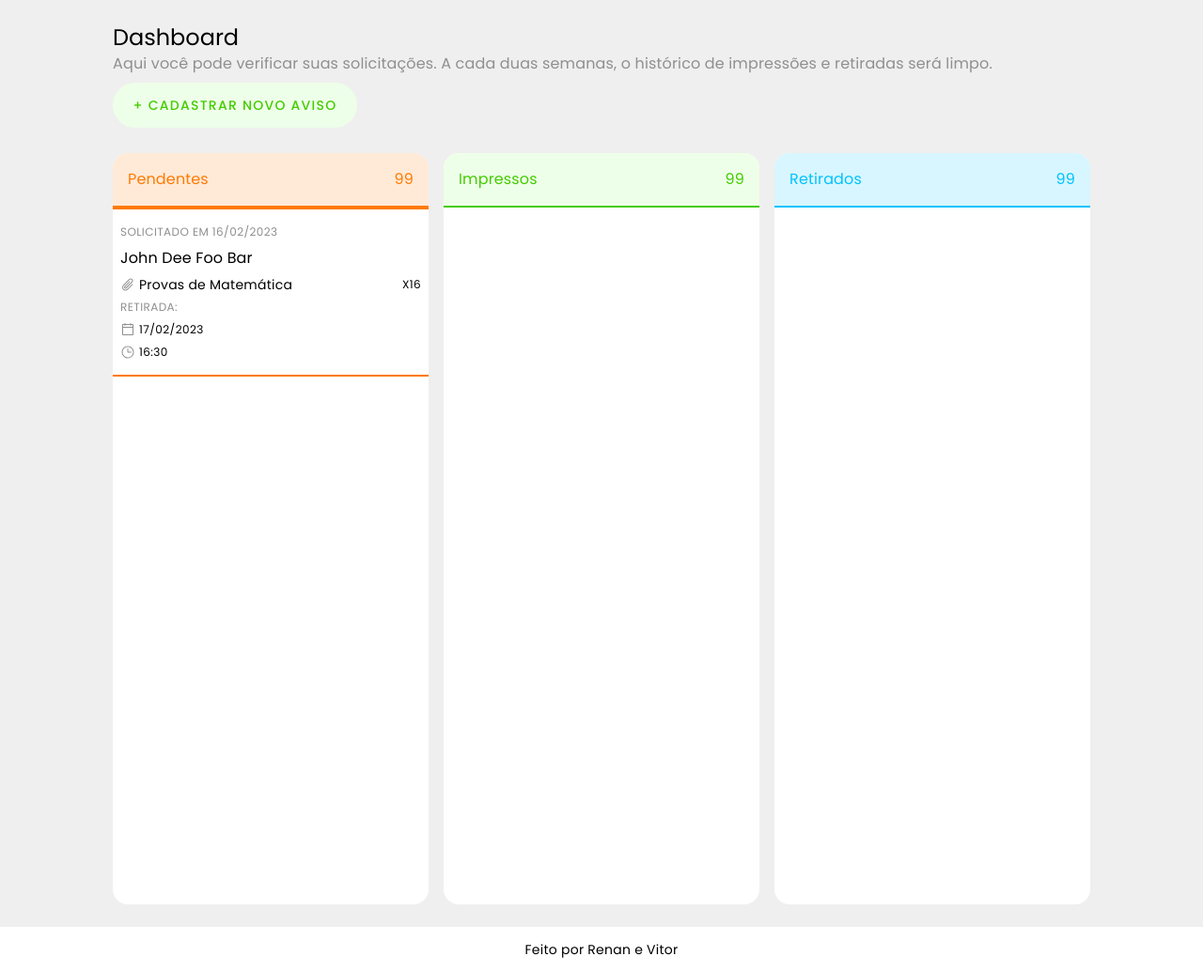
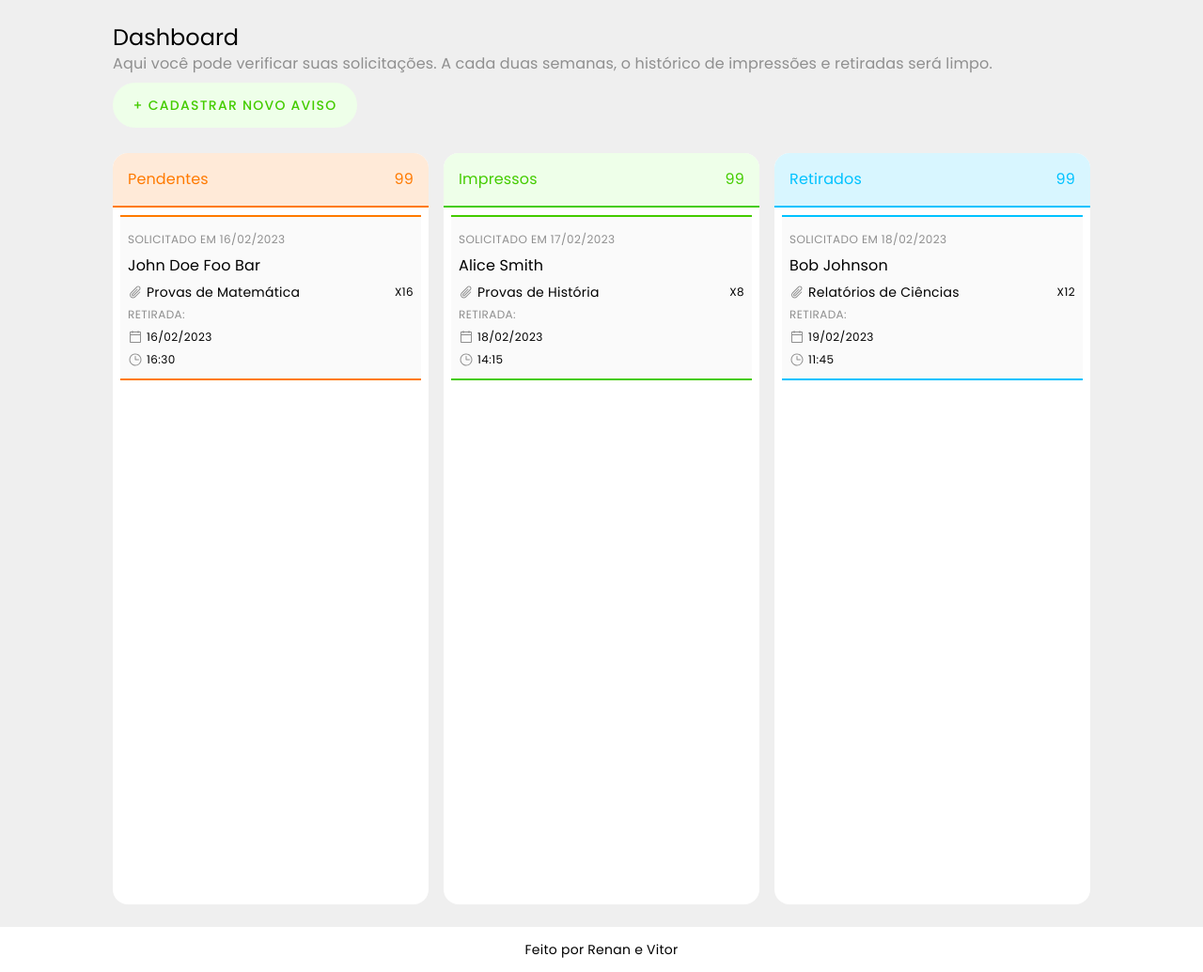
Before and after one commit to RenanMaestrya/SGFI, a Django app: page /dashboard/ in a window 1280 px wide. Shown: the part 80-1115 px from the top of the page at 94% size. Run offline with Django 4.2, Linux system fonts and the light colour scheme.

Commit message:
feat: add dynamic card, add card context, fix overflowing issues

```diff
--- a/SGFI/apps/core/views.py
+++ b/SGFI/apps/core/views.py
@@ -10,7 +10,39 @@ def form(request):
 
 def dashboard(request):
     role = 'admin'
-    return render(request, 'apps/core/pages/dashboard.html', { 'role': role })
+    data = [
+        {
+            'id': 1,
+            'requested_at': '16/02/2023',
+            'requested_by': 'John Doe Foo Bar',
+            'attachment': 'Provas de Matemática',
+            'attachment_count': 16,
+            'withdraw_date': '16/02/2023',
+            'withdraw_time': '16:30',
+            'status': 'pending',
+        },
+        {
+            'id': 2,
+            'requested_at': '17/02/2023',
+            'requested_by': 'Alice Smith',
+            'attachment': 'Provas de História',
+            'attachment_count': 8,
+            'withdraw_date': '18/02/2023',
+            'withdraw_time': '14:15',
+            'status': 'printed',
+        },
+        {
+            'id': 3,
+            'requested_at': '18/02/2023',
+            'requested_by': 'Bob Johnson',
+            'attachment': 'Relatórios de Ciências',
+            'attachment_count': 12,
+            'withdraw_date': '19/02/2023',
+            'withdraw_time': '11:45',
+            'status': 'withdrawn',
+        },
+    ]
+    return render(request, 'apps/core/pages/dashboard.html', { 'role': role, 'requests': data })
 
 def history(request):
     return render(request, 'apps/core/pages/history.html')
--- a/SGFI/static/css/components/card.css
+++ b/SGFI/static/css/components/card.css
@@ -3,7 +3,20 @@
     flex-direction: column;
     gap: 8px;
     padding: 16px 8px;
+    background-color: var(--neutral-50);
+    max-height: 140px;
+}
+
+.pending {
     border-block: 2px solid #FF7A00;
+}
+
+.printed {
+    border-block: 2px solid var(--brand-500);
+}
+
+.withdrawn {
+    border-block: 2px solid #00C2FF;
 }
 
 .label {
@@ -12,6 +25,13 @@
     margin: 0;
 }
 
+.attachment {
+    max-width: 100%; /* Adjust this value as needed */
+    white-space: nowrap;
+    overflow: hidden;
+    text-overflow: ellipsis;
+}
+
 .row {
     display: flex;
     align-items: center;
--- a/SGFI/static/css/main.css
+++ b/SGFI/static/css/main.css
@@ -153,6 +153,7 @@
 body,
 html {
   background-color: var(--neutral-background);
+  min-height: 100vh;
 }
 
 .global-wrapper {
@@ -172,6 +173,15 @@ html {
   width: 100%;
 }
 
+.global-container-no-padding {
+  box-sizing: border-box;
+  display: flex;
+  flex-direction: column;
+  align-items: center;
+  max-width: 1040px;
+  width: 100%;
+}
+
 /* Responsive styles using media queries */
 @media screen and (max-width: 1024px) {
   .global-container {
--- a/SGFI/static/css/pages/dashboard.css
+++ b/SGFI/static/css/pages/dashboard.css
@@ -10,18 +10,29 @@
     flex-direction: row;
     justify-content: space-between;
     width: 100%;
-    gap: 16px
+    gap: 16px;
+    overflow-x: auto;
+    overflow-y: hidden;
 }
 
 .kanban {
+    min-width: 300px;
     width: 100%;
     height: 100vh;
     background-color: var(--neutral-white);
     border-radius: 16px;
-
 }
 
-.header {
+.kanban-content {
+    flex: 1;
+    display: flex;
+    flex-direction: column;
+    gap: 16px;
+    padding: 8px;
+    height: 100%;
+}
+
+.kanban-header {
     flex: 1;
     height: 56px;
     display: flex;
--- a/SGFI/templates/apps/core/card.html
+++ b/SGFI/templates/apps/core/card.html
@@ -1,24 +1,24 @@
 {% load static %}
 
-<div class="container">
-    <span class="label caption">solicitado em 16/02/2023</span>
+<div class="container {{ data.status }}">
+    <span class="label caption">solicitado em {{ data.requested_at }}</span>
 
-    <h3 id="requester" class="subtitle-1">John Dee Foo Bar</h3>
+    <h3 id="requester" class="subtitle-1">{{ data.requested_by }}</h3>
     <div class="row" style="justify-content: space-between;">
         <div class="row">
             <img src="{% static 'assets/paperclip.svg' %}" alt="Ícone de anexo">
-            <span class="body-2">Provas de Matemática</span>
+            <span class="body-2 attachment">{{ data.attachment }}</span>
         </div>
-        <span class="caption">x16</span>
+        <span class="caption">x{{ data.attachment_count }}</span>
     </div>
 
     <span class="label caption">retirada:</span>
     <div class="row">
         <img src="{% static 'assets/calendar.svg' %}" alt="Ícone de calendário">
-        <p class="caption">17/02/2023</p>
+        <p class="caption">{{ data.withdraw_date }}</p>
     </div>
     <div class="row">
         <img src="{% static 'assets/clock.svg' %}" alt="Ícone de relógio">
-        <p class="caption">16:30</p>
+        <p class="caption">{{ data.withdraw_time }}</p>
     </div>
 </div>
--- a/SGFI/templates/apps/core/pages/dashboard.html
+++ b/SGFI/templates/apps/core/pages/dashboard.html
@@ -30,7 +30,7 @@
             </h3>
             <h5 class="subtitle-1">Aqui você pode verificar suas solicitações. A cada duas semanas, o histórico de impressões e retiradas será limpo.</h5>
         </div>
-        <main class="global-container ">
+        <main class="global-container-no-padding">
             {% if role == "admin" %}
                 <div class="button-div">
                     <button class="base new-alert" type="submit">
@@ -41,25 +41,47 @@
 
             <div class="general">
                 <div class="kanban">
-                    <div class="header tint-pink">
+                    <div class="kanban-header tint-pink">
                         <span class="subtitle-1 text-tint-pink">Pendentes</span>
                         <span class="subtitle-1 text-tint-pink">99</span>
                     </div>
-                    {% include 'apps/core/card.html' %}
+
+                    <div class="kanban-content">
+                        {% for item in requests %}
+                            {% if item.status == "pending" %}
+                                {% include 'apps/core/card.html' with data=item %}
+                            {% endif %}
+                        {% endfor %}
+                    </div>
                 </div>
                 <div class="kanban">
-                    <div class="header tint-green">
+                    <div class="kanban-header tint-green">
                         <span class="subtitle-1 text-tint-green">Impressos</span>
                         <span class="subtitle-1 text-tint-green">99</span>
                     </div>
 
+                    <div class="kanban-content">
+                        {% for item in requests %}
+                            {% if item.status == "printed" %}
+                                {% include 'apps/core/card.html' with data=item %}
+                            {% endif %}
+                        {% endfor %}
+                    </div>
+
                 </div>
                 <div class="kanban">
-                    <div class="header tint-blue">
+                    <div class="kanban-header tint-blue">
                         <span class="subtitle-1 text-tint-blue">Retirados</span>
                         <span class="subtitle-1 text-tint-blue">99</span>
                     </div>
 
+                    <div class="kanban-content">
+                        {% for item in requests %}
+                            {% if item.status == "withdrawn" %}
+                                {% include 'apps/core/card.html' with data=item %}
+                            {% endif %}
+                        {% endfor %}
+                    </div>
                 </div>
             </div>
 
```
